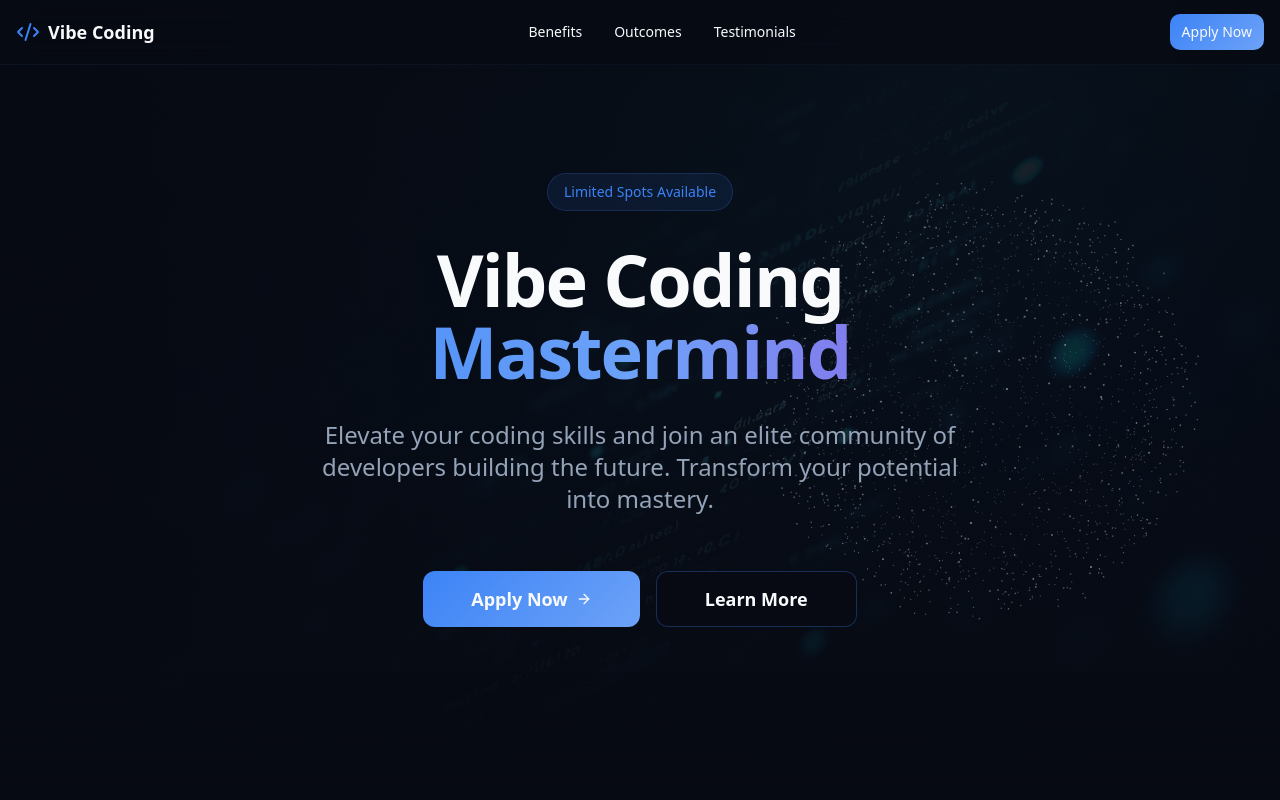
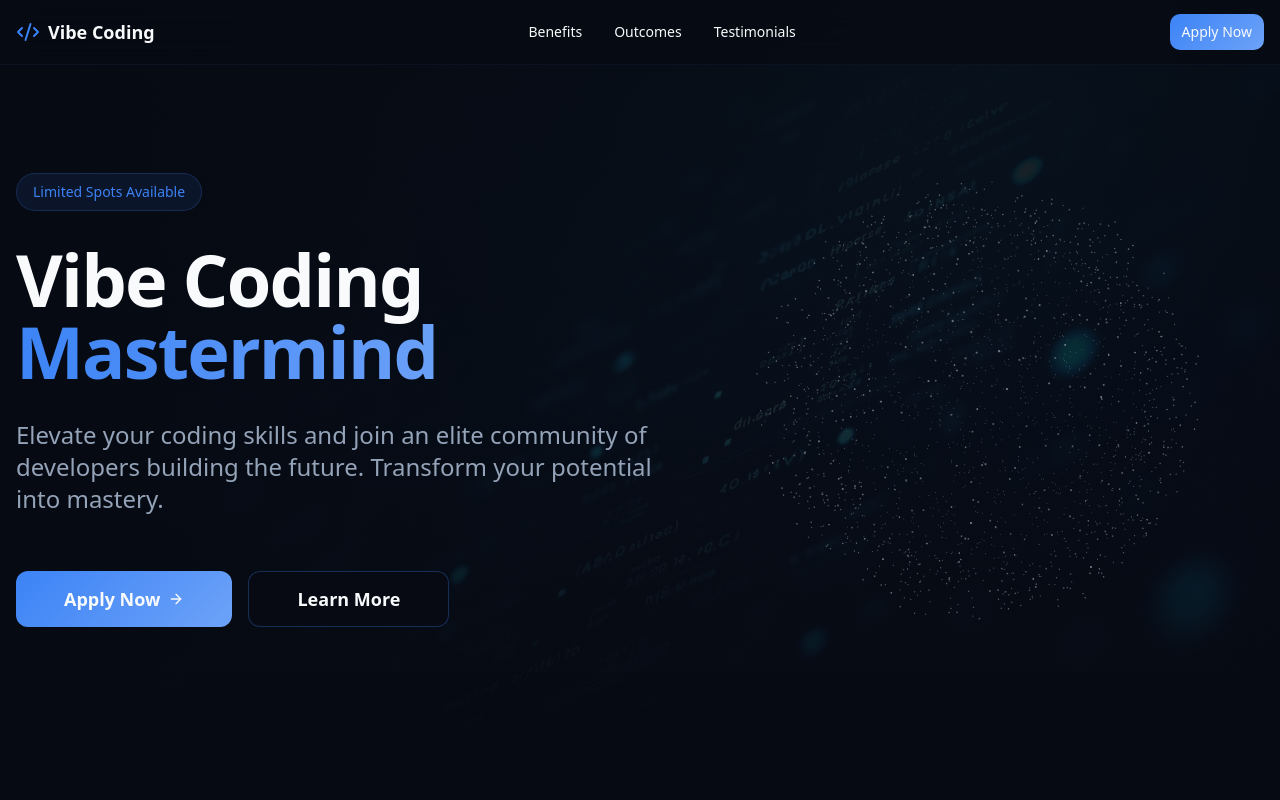
Before and after one commit to RodriguesJohn/mastermind-vibe-apply, a React (Vite) app: page / in a window 1280 px wide. Shown: the top 800 px of the page. Built offline with nearby package versions, Linux system fonts and the light colour scheme; the HTML template or start-up script is replaced by a standard one.

Commit message:
Fix: Left align hero section content

```diff
--- a/src/components/HeroSection.tsx
+++ b/src/components/HeroSection.tsx
@@ -23,7 +23,7 @@ export const HeroSection = () => {
 
       {/* Content */}
       <div className="container relative z-10 px-4 py-20 md:py-32">
-        <div className="mx-auto max-w-4xl text-center space-y-8 animate-fade-in">
+        <div className="max-w-4xl text-left space-y-8 animate-fade-in">
           <div className="inline-block">
             <span className="inline-flex items-center gap-2 rounded-full bg-primary/10 px-4 py-2 text-sm font-medium text-primary border border-primary/20">
               Limited Spots Available
@@ -37,12 +37,12 @@ export const HeroSection = () => {
             </span>
           </h1>
 
-          <p className="text-xl md:text-2xl text-muted-foreground max-w-2xl mx-auto leading-relaxed">
+          <p className="text-xl md:text-2xl text-muted-foreground max-w-2xl leading-relaxed">
             Elevate your coding skills and join an elite community of developers
             building the future. Transform your potential into mastery.
           </p>
 
-          <div className="flex flex-col sm:flex-row gap-4 justify-center items-center pt-6">
+          <div className="flex flex-col sm:flex-row gap-4 items-center pt-6">
             <Button
               variant="cta"
               size="xl"
```
